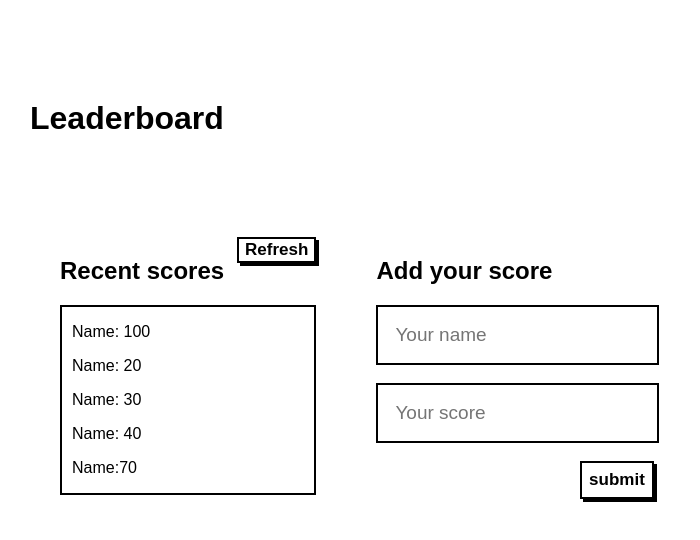
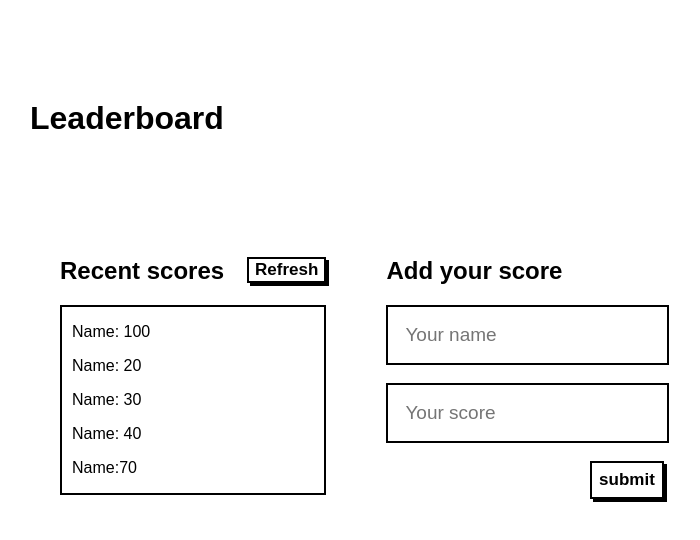
Before and after one commit to nedjwab/microverse-Leaderboard, a website built with webpack: page src/index.html in a window 1280 px wide. Shown: the whole page, without its empty margins (270-970 px from the left). Built offline with nearby package versions, Linux system fonts and the light colour scheme; a web font is replaced by a local one.

Commit message:
Add margin to refresh button

```diff
--- a/src/style.css
+++ b/src/style.css
@@ -19,7 +19,7 @@ header {
 .header {
     display: flex;
     flex-direction: row;
-    gap:13px;
+    gap:23px;
 }
 
 #add-button {
@@ -65,6 +65,6 @@ input {
     font-size: 17px;
     font-weight: 600;
     height: 40%;
-    position:relative;
-    top: 55%;
+    margin-top: 20px;;
+
 }
```
